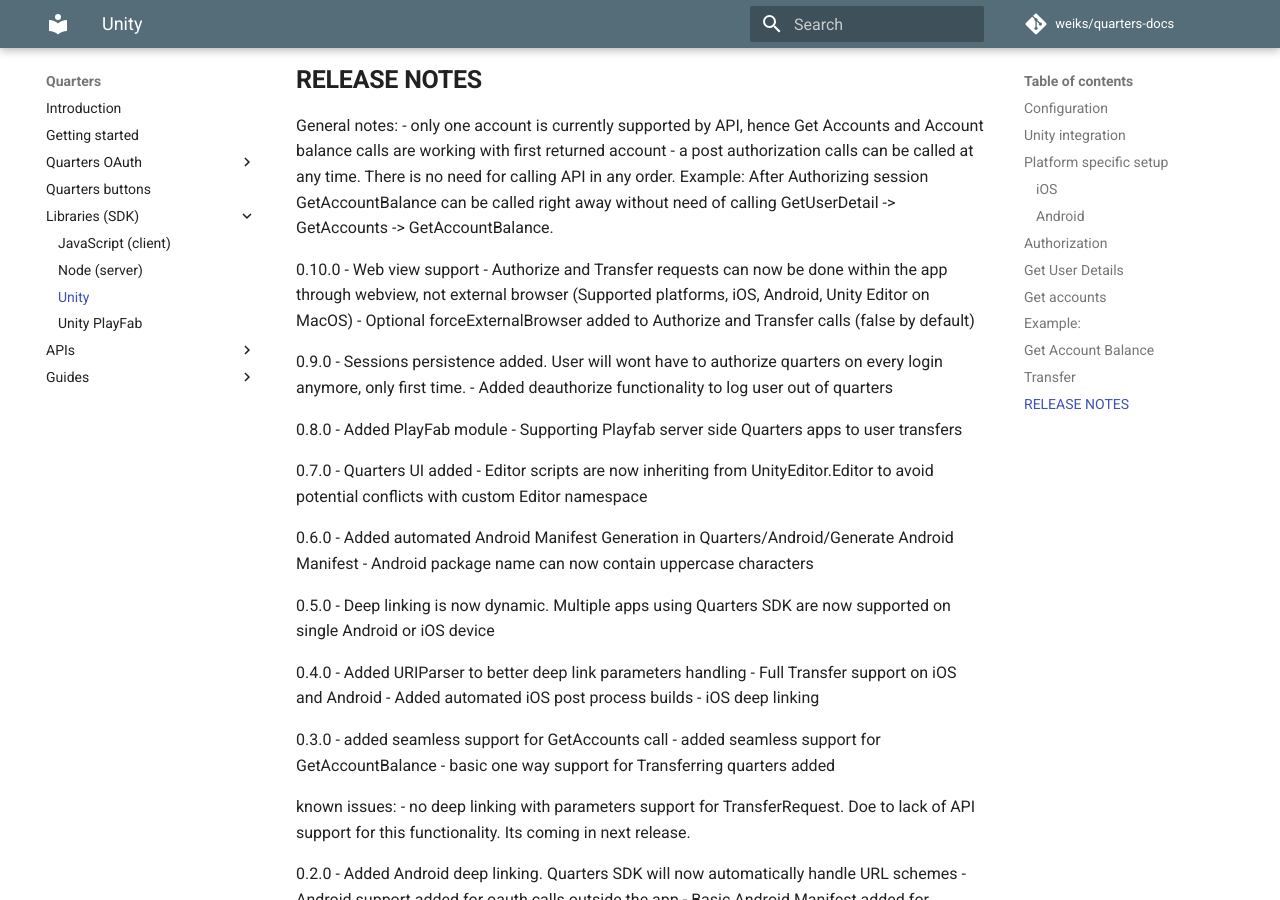
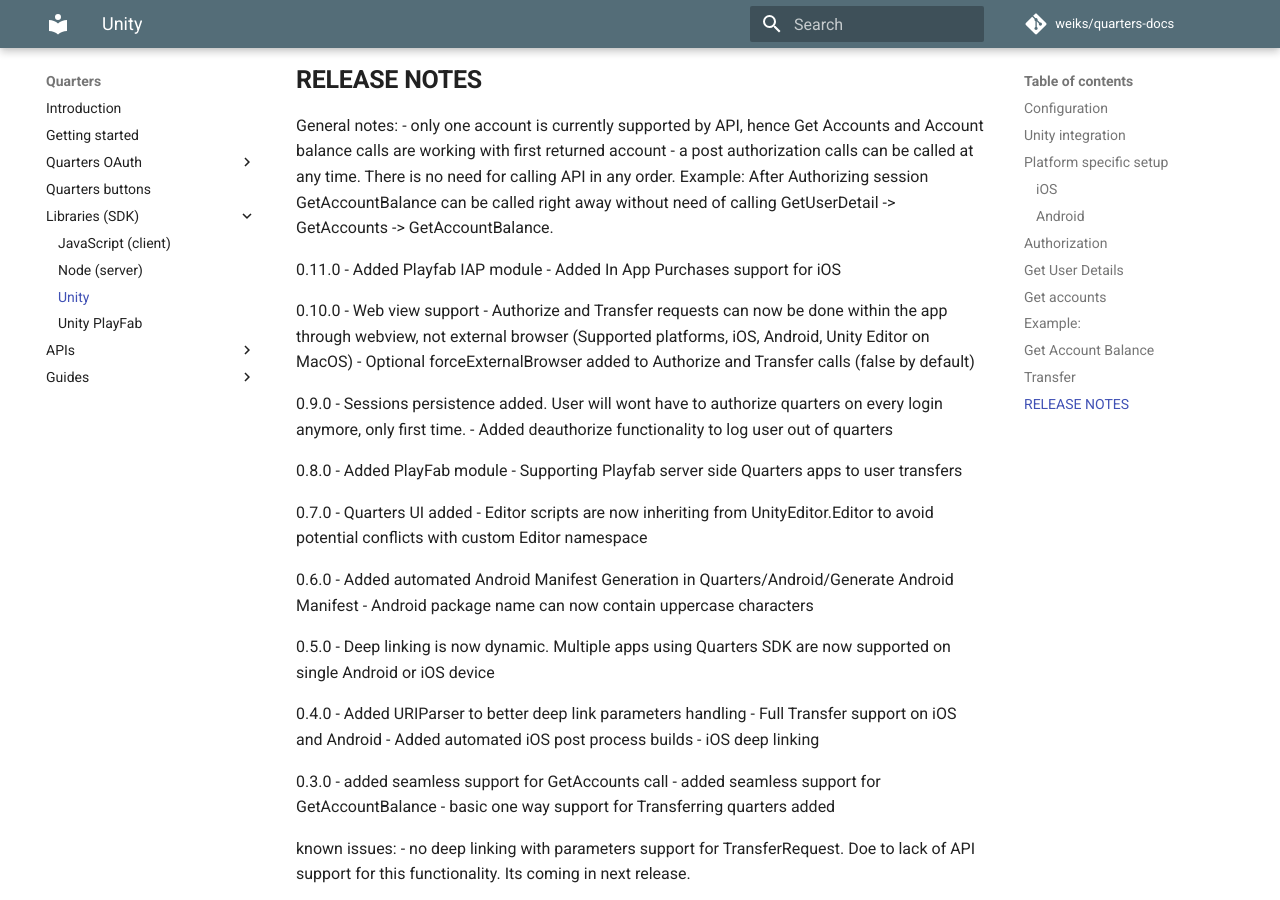
Before and after one commit to weiks/quarters-docs, an MkDocs documentation site: the page built from docs/sdk/unity.md, in a window 1280 px wide and 900 px high, scrolled down 3280 px. Built offline with MkDocs 1.6.1 and Material for MkDocs 9.7.7, drawn with Linux system fonts in a browser that asks for light colours; comment, search, counter and statistics services are not loaded; old or Windows-style settings are respelled for this version of MkDocs.

Commit message:
unity sdk v0.11.0

```diff
--- a/docs/sdk/unity.md
+++ b/docs/sdk/unity.md
@@ -141,6 +141,13 @@
 GetAccountBalance can be called right away without need of calling GetUserDetail -> GetAccounts -> GetAccountBalance.
 
 #####
+0.11.0
+- Added Playfab IAP module
+- Added In App Purchases support for iOS
+
+#####
+
+#####
 0.10.0
 - Web view support
 - Authorize and Transfer requests can now be done within the app through webview, not external browser (Supported platforms, iOS, Android, Unity Editor on MacOS)
```
